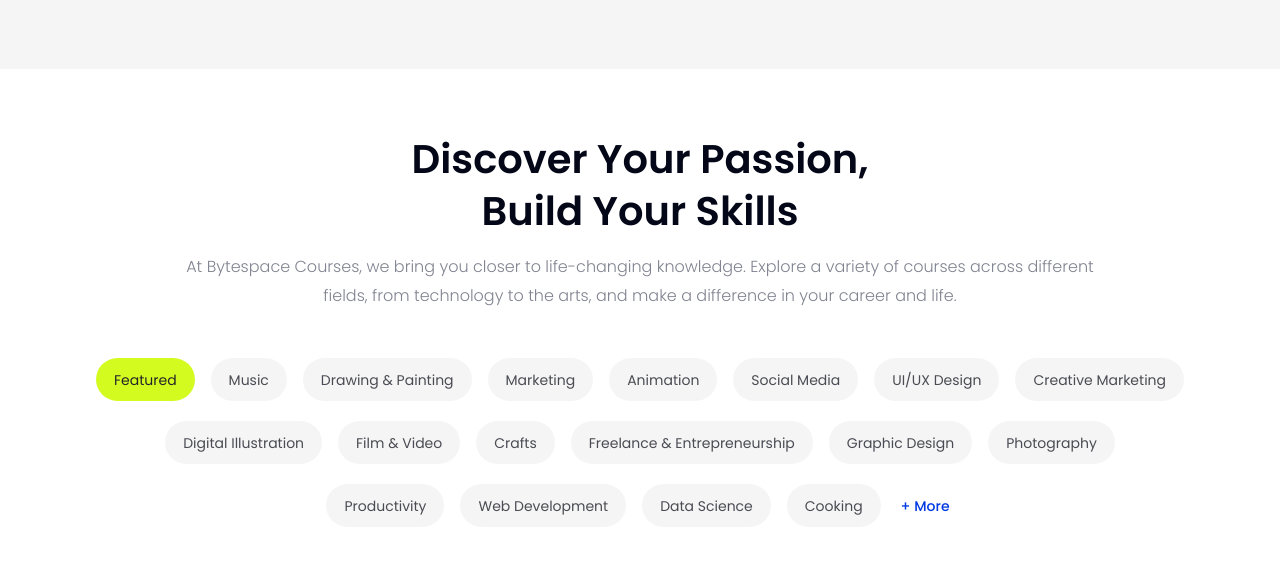
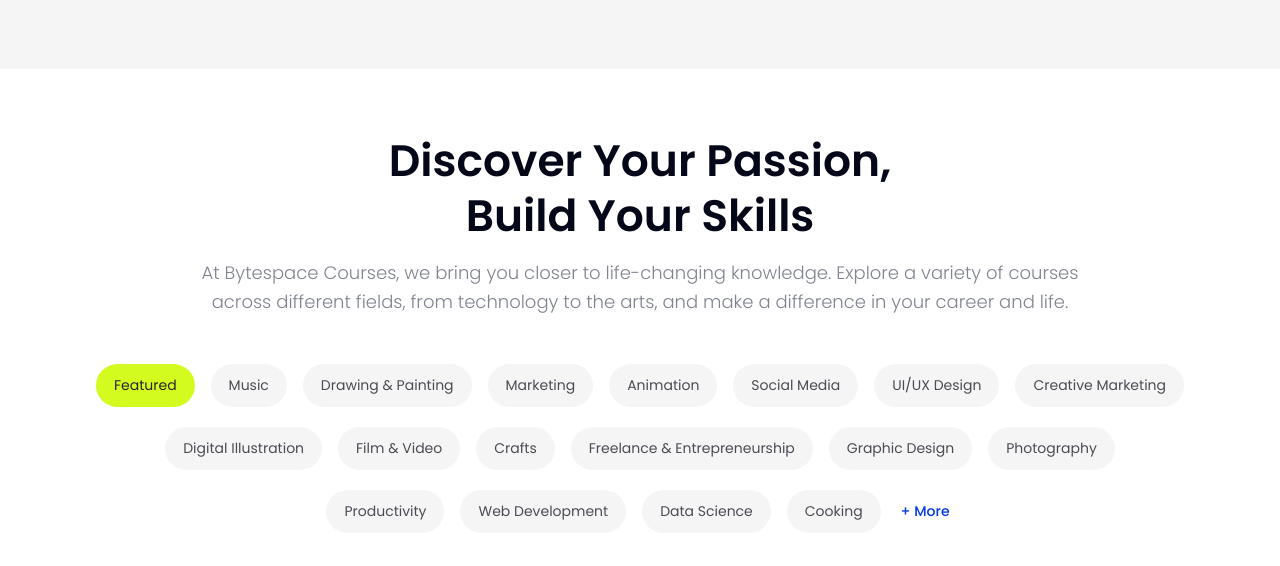
Before and after one commit to Mahirshelby/bytespace-new, a React (Vite) app: page / in a window 1280 px wide. Shown: the part 1021-1587 px from the top of the page. Built offline with nearby package versions, Linux system fonts and the light colour scheme.

Commit message:
feat: add Figma text style tokens and apply to discover section

```diff
--- a/src/components/sections/Discover.tsx
+++ b/src/components/sections/Discover.tsx
@@ -5,12 +5,12 @@
   return (
     <section className="bg-white pb-10 pt-16">
       <Container className="text-center">
-        <h2 className="text-3xl font-semibold leading-[1.3] text-ink sm:text-[40px]">
+        <h2 className="text-3xl font-semibold leading-tight text-ink sm:text-heading-m">
           Discover Your Passion,
           <br />
           Build Your Skills
         </h2>
-        <p className="mx-auto mt-4 max-w-[917px] text-sm font-light leading-[1.8] text-[#808490] sm:text-base">
+        <p className="mx-auto mt-4 max-w-[917px] text-sm font-light text-[#808490] sm:text-body-l">
           At Bytespace Courses, we bring you closer to life-changing knowledge. Explore a variety of courses across
           different fields, from technology to the arts, and make a difference in your career and life.
         </p>
--- a/src/components/ui/CategoryChips.tsx
+++ b/src/components/ui/CategoryChips.tsx
@@ -17,7 +17,7 @@
             <button
               key={c}
               onClick={() => setActive(c)}
-              className={`flex h-[43px] cursor-pointer items-center rounded-full px-[18px] text-sm transition ${
+              className={`flex h-[43px] cursor-pointer items-center rounded-full px-[18px] text-label-s transition ${
                 active === c
                   ? 'bg-lime text-[#242528]'
                   : 'bg-[#F5F5F6] text-[#4B4C53] hover:bg-gray-200'
@@ -27,7 +27,7 @@
             </button>
           ))}
           {i === rows.length - 1 && (
-            <button className="flex h-[43px] cursor-pointer items-center px-1 text-sm font-medium text-[#003AE1]">
+            <button className="flex h-[43px] cursor-pointer items-center px-1 text-label-s font-medium text-[#003AE1]">
               + More
             </button>
           )}
--- a/src/index.css
+++ b/src/index.css
@@ -29,3 +29,20 @@
     radial-gradient(circle at 92% 72%, rgba(99, 102, 241, 0.18), transparent 30%),
     radial-gradient(circle at 5% 95%, rgba(212, 251, 32, 0.25), transparent 30%);
 }
+/* Figma text styles: size / line-height */
+@theme {
+  --text-heading-l: 72px;  --text-heading-l--line-height: 1.2;
+  --text-heading-m: 44px;  --text-heading-m--line-height: 1.2;
+  --text-heading-s: 36px;  --text-heading-s--line-height: 1.2;
+  --text-heading-xs: 20px; --text-heading-xs--line-height: 1.2;
+  --text-body-l: 18px;     --text-body-l--line-height: 1.6;
+  --text-body-m: 16px;     --text-body-m--line-height: 1.6;
+  --text-body-s: 14px;     --text-body-s--line-height: 1.6;
+  --text-body-xs: 12px;    --text-body-xs--line-height: 1.6;
+  --text-label-xl: 20px;   --text-label-xl--line-height: 1.2;
+  --text-label-l: 18px;    --text-label-l--line-height: 1.2;
+  --text-label-m: 16px;    --text-label-m--line-height: 1.2;
+  --text-label-s: 14px;    --text-label-s--line-height: 1.2;
+  --text-label-xs: 12px;   --text-label-xs--line-height: 1.2;
+  --color-shuttle-gray-50: #F5F5F6;
+}
```
